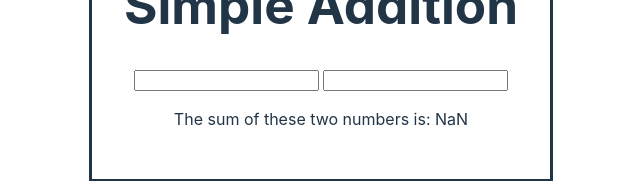
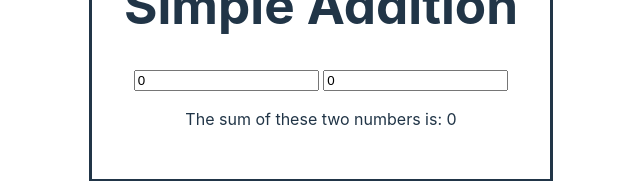
Before and after one commit to noorhassaballa/SimpleAddition, a React (Vite) app: page / in a window 1280 px wide. Shown: the part 355-536 px from the top of the page, without its empty margins (319-959 px from the left). Built offline with nearby package versions, Linux system fonts and the light colour scheme.

Commit message:
Finished

```diff
--- a/src/App.jsx
+++ b/src/App.jsx
@@ -2,14 +2,12 @@ import './App.css'
 import React, { useState } from 'react';
 
 export default function App() {
-  let sum = 0;
-  const [numberOne, setNumberOne] = useState('');
-  const [numberTwo, setNumberTwo] = useState('');
-  const oneAsNumber = Number.parseInt(setNumberOne);
-  const twoAsNumber = Number.parseInt(setNumberTwo);
+  let [sum, setSum] = useState(0);
+  const [numberOne, setNumberOne] = useState(0);
+  const [numberTwo, setNumberTwo] = useState(0);
 
   function calculation() {
-    sum = oneAsNumber + twoAsNumber;
+    sum = numberOne + numberTwo;
   }
 
   calculation();
@@ -17,9 +15,9 @@ export default function App() {
   return (
     <>
       <h1>Simple Addition</h1>
-      <input id="numberOne" type="number" value={numberOne} onChange={e => setNumberOne(e.target.value)} />
+      <input id="numberOne" type="number" value={numberOne} onChange={e => setNumberOne(Number.parseInt(e.target.value))} />
       &nbsp;
-      <input id="numberTwo" type="number" value={numberTwo} onChange={e => setNumberTwo(e.target.value)}/>
+      <input id="numberTwo" type="number" value={numberTwo} onChange={e => setNumberTwo(Number.parseInt(e.target.value))} />
       <p>
         The sum of these two numbers is: <span>{sum}</span>
       </p>
```
